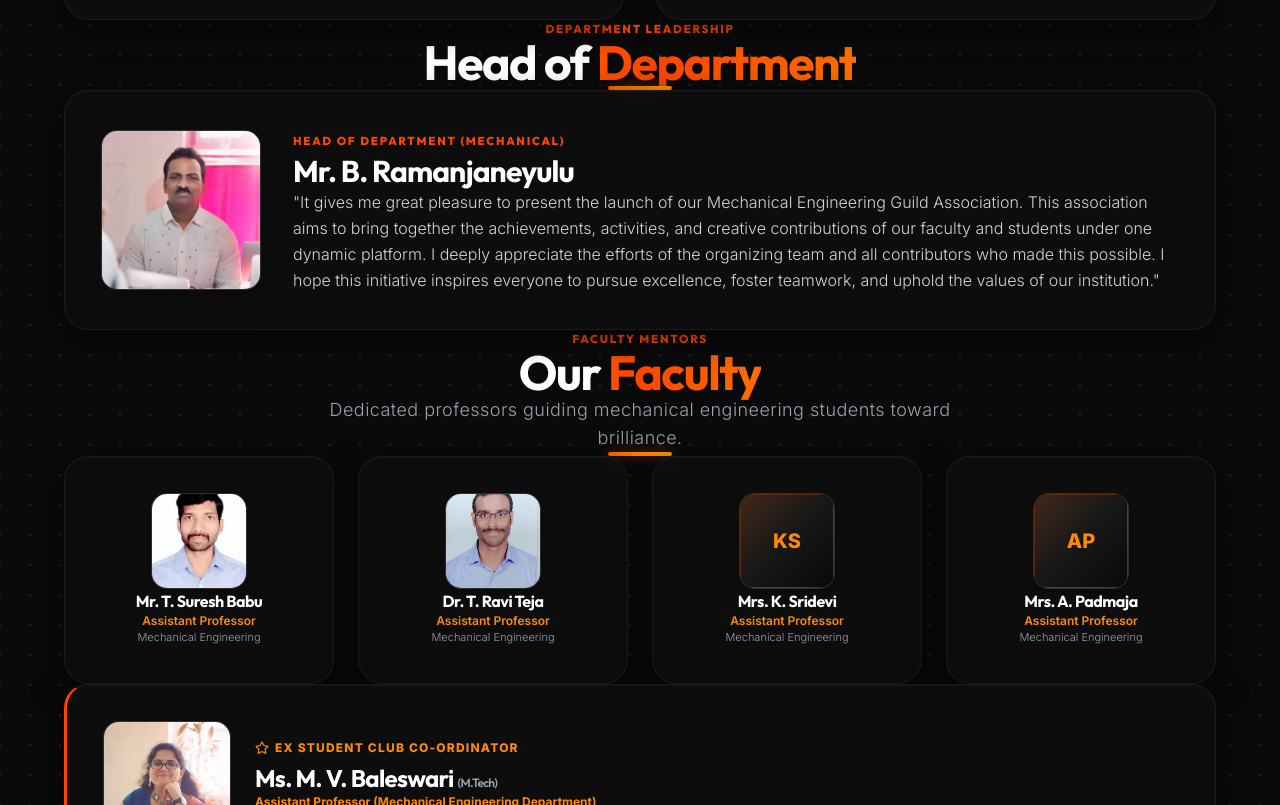
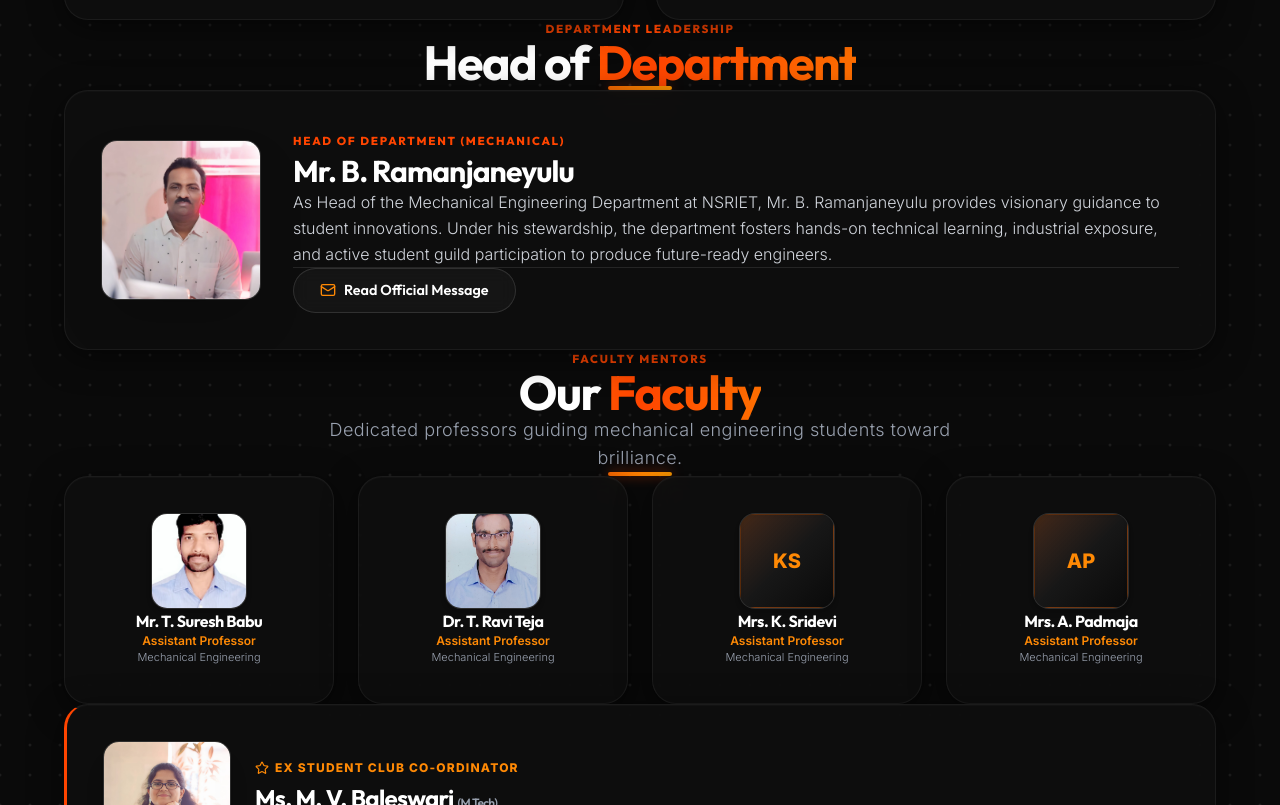
Before and after one commit to mega-2025123/mega-website, a Next.js app: page /about in a window 1280 px wide. Shown: the part 1055-1860 px from the top of the page. Built offline with nearby package versions, Linux system fonts and the light colour scheme.

Commit message:
feat: add Read Official Message modal trigger for HOD card

```diff
--- a/src/components/DepartmentSection.jsx
+++ b/src/components/DepartmentSection.jsx
@@ -1,9 +1,9 @@
 'use client';
 
 import React, { useState } from 'react';
-import { Star, GraduationCap, Award } from 'lucide-react';
+import { Star, GraduationCap, Award, Mail } from 'lucide-react';
 
-export const DepartmentSection = () => {
+export const DepartmentSection = ({ openOfficialMessage }) => {
   const facultyList = [
     { name: 'Mr. T. Suresh Babu', role: 'Assistant Professor', dept: 'Mechanical Engineering', initials: 'SB', image: '/assets/Suresh.jpg' },
     { name: 'Dr. T. Ravi Teja', role: 'Assistant Professor', dept: 'Mechanical Engineering', initials: 'RT', image: '/assets/Ravi Teja.jpg' },
@@ -52,8 +52,29 @@ export const DepartmentSection = () => {
                 Mr. B. Ramanjaneyulu
               </h3>
               <p className="text-gray-300 text-sm md:text-base leading-relaxed font-light">
-                "It gives me great pleasure to present the launch of our Mechanical Engineering Guild Association. This association aims to bring together the achievements, activities, and creative contributions of our faculty and students under one dynamic platform. I deeply appreciate the efforts of the organizing team and all contributors who made this possible. I hope this initiative inspires everyone to pursue excellence, foster teamwork, and uphold the values of our institution."
+                As Head of the Mechanical Engineering Department at NSRIET, Mr. B. Ramanjaneyulu provides visionary guidance to student innovations. Under his stewardship, the department fosters hands-on technical learning, industrial exposure, and active student guild participation to produce future-ready engineers.
               </p>
+
+              {openOfficialMessage && (
+                <div className="pt-4 border-t border-white/10 flex justify-center md:justify-start">
+                  <button
+                    onClick={() => openOfficialMessage({
+                      id: 'hod',
+                      role: 'Head of Department',
+                      name: 'Mr. B. Ramanjaneyulu',
+                      qualification: 'Assistant Professor & HOD',
+                      institution: 'N S Raju Institute of Engineering and Technology',
+                      image: '/assets/Hod.jpg',
+                      initials: 'BR',
+                      message: `"It gives me great pleasure to present the launch of our Mechanical Engineering Guild Association. This association aims to bring together the achievements, activities, and creative contributions of our faculty and students under one dynamic platform. I deeply appreciate the efforts of the organizing team and all contributors who made this possible. I hope this initiative inspires everyone to pursue excellence, foster teamwork, and uphold the values of our institution."`
+                    })}
+                    className="btn-jaswanth-secondary w-full md:w-auto justify-center text-xs"
+                  >
+                    <Mail className="w-4 h-4 text-orange-400" />
+                    <span>Read Official Message</span>
+                  </button>
+                </div>
+              )}
             </div>
           </div>
         </div>
--- a/src/views/AboutPage.jsx
+++ b/src/views/AboutPage.jsx
@@ -24,7 +24,7 @@ export const AboutPage = () => {
     <div className="w-full flex flex-col items-center">
       <AboutSection />
       <CollegeOfficials openOfficialMessage={openOfficialMessage} />
-      <DepartmentSection />
+      <DepartmentSection openOfficialMessage={openOfficialMessage} />
       <Modals activeModal={activeModal} closeModal={closeModal} modalData={modalData} />
     </div>
   );
```
